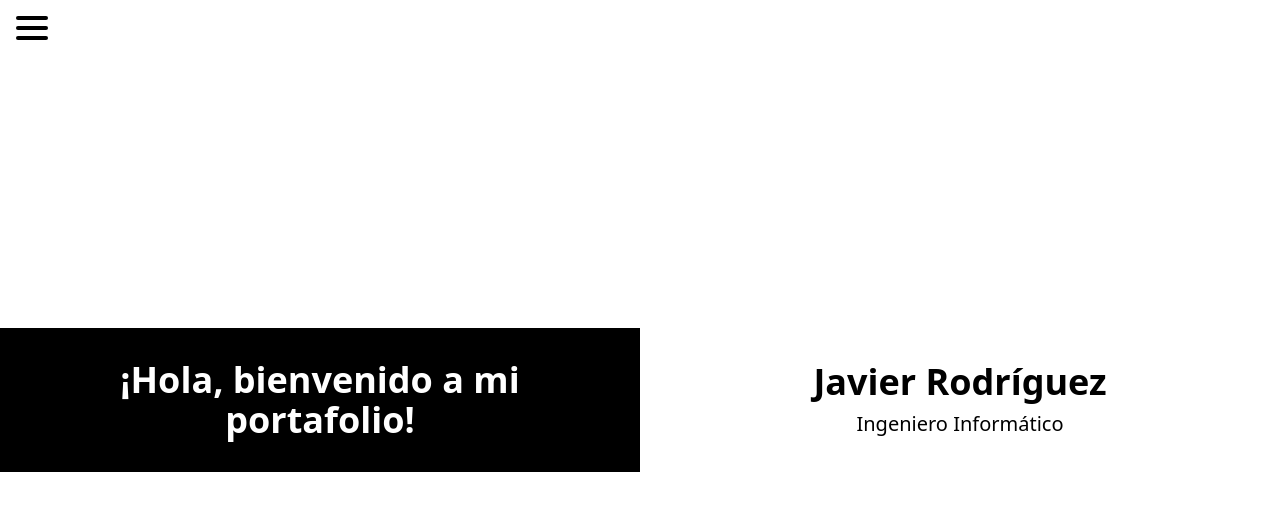
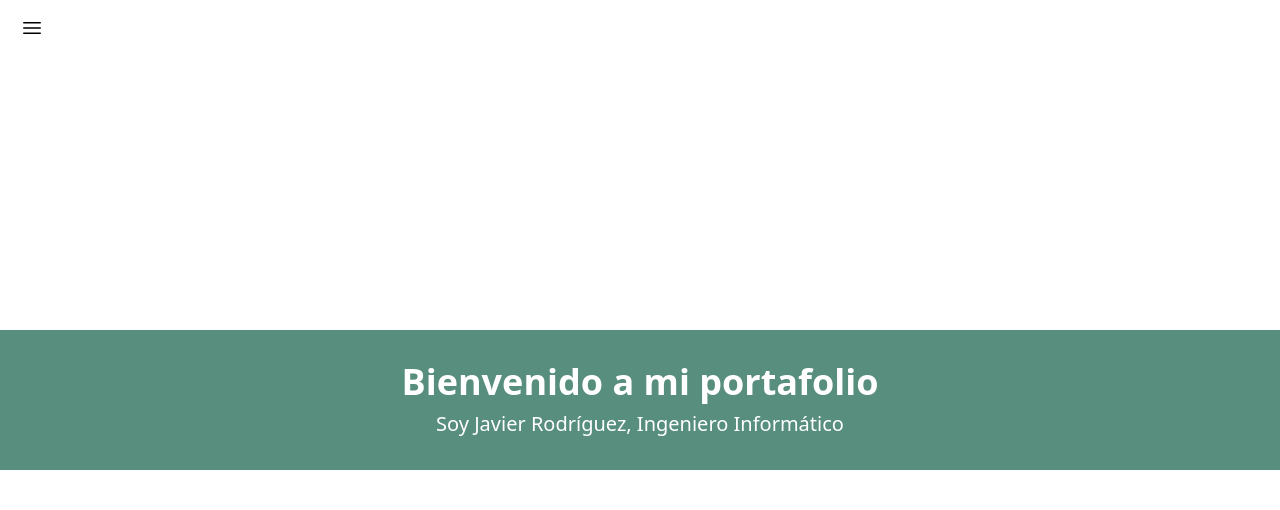
Before and after one commit to jaavispeed/Portafolio, an Angular app: page /home in a window 1280 px wide. Shown: the top 510 px of the page. Built offline with nearby package versions, Linux system fonts and the light colour scheme.

Commit message:
Nuevo estilo

```diff
--- a/src/app/landing-page/landing-page.component.css
+++ b/src/app/landing-page/landing-page.component.css
@@ -0,0 +1,4 @@
+button:focus {
+  outline: none;
+  box-shadow: none;
+}
--- a/src/app/landing-page/landing-page.component.html
+++ b/src/app/landing-page/landing-page.component.html
@@ -10,32 +10,28 @@
     [class.hidden]="loading"
     [ngClass]="{ 'transition-style': !loading }"
     class="z-10 w-full flex clip-0 overflow-hidden">
-    <!-- Parte izquierda con fondo negro -->
-    <div class="w-1/2 p-8 flex items-center justify-center bg-black text-white">
-      <h1 class="text-4xl font-bold animate__animated animate__fadeInDown">
-        ¡Hola, bienvenido a mi portafolio!
-      </h1>
-    </div>
 
-    <!-- Parte derecha con fondo blanco -->
-    <div class="w-1/2 p-8 flex flex-col items-center justify-center bg-white">
-      <h1 class="text-4xl font-bold animate__animated animate__fadeInDown">
-        Javier Rodríguez
+    <!-- Franja central con fondo negro y sombra -->
+    <div class="w-full p-8 flex flex-col items-center justify-center animate__animated animate__fadeIn text-white shadow-2xl" style="background-color: #578E7E">
+      <h1 class="text-4xl font-bold animate__animated animate__fadeInDown" >
+        Bienvenido a mi portafolio
       </h1>
       <p class="text-xl mt-2 animate__animated animate__fadeInDown">
-        Ingeniero Informático
+        Soy Javier Rodríguez, Ingeniero Informático
       </p>
     </div>
   </div>
 
-  <!-- Botón de hamburguesa en la esquina superior izquierda -->
+  <!-- Botón de hamburguesa Heroicons en la esquina superior izquierda -->
   <button
-    class="absolute top-4 left-4 flex flex-col items-center justify-between w-8 h-6 space-y-1 animate__animated animate__fadeInDown"
+    *ngIf="!loading"
+    class="absolute top-4 left-4 flex flex-col items-center justify-between w-8 h-8 space-y-1 animate__animated animate__fadeInDown transition-all duration-300 ease-in-out focus:outline-none bg-transparent border-none"
     (click)="toggleMenu()"
     aria-label="Menú de navegación">
-    <div class="w-8 h-1 bg-black rounded-md"></div>
-    <div class="w-8 h-1 bg-black rounded-md"></div>
-    <div class="w-8 h-1 bg-black rounded-md"></div>
+    <!-- Heroicons: Nuevo botón hamburguesa -->
+    <svg xmlns="http://www.w3.org/2000/svg" viewBox="0 0 24 24" fill="currentColor" class="h-6 w-6 text-black">
+      <path fill-rule="evenodd" d="M3 6.75A.75.75 0 0 1 3.75 6h16.5a.75.75 0 0 1 0 1.5H3.75A.75.75 0 0 1 3 6.75ZM3 12a.75.75 0 0 1 .75-.75h16.5a.75.75 0 0 1 0 1.5H3.75A.75.75 0 0 1 3 12Zm0 5.25a.75.75 0 0 1 .75-.75h16.5a.75.75 0 0 1 0 1.5H3.75a.75.75 0 0 1-.75-.75Z" clip-rule="evenodd" />
+    </svg>
   </button>
 
   <!-- Menú desplegable -->
```
